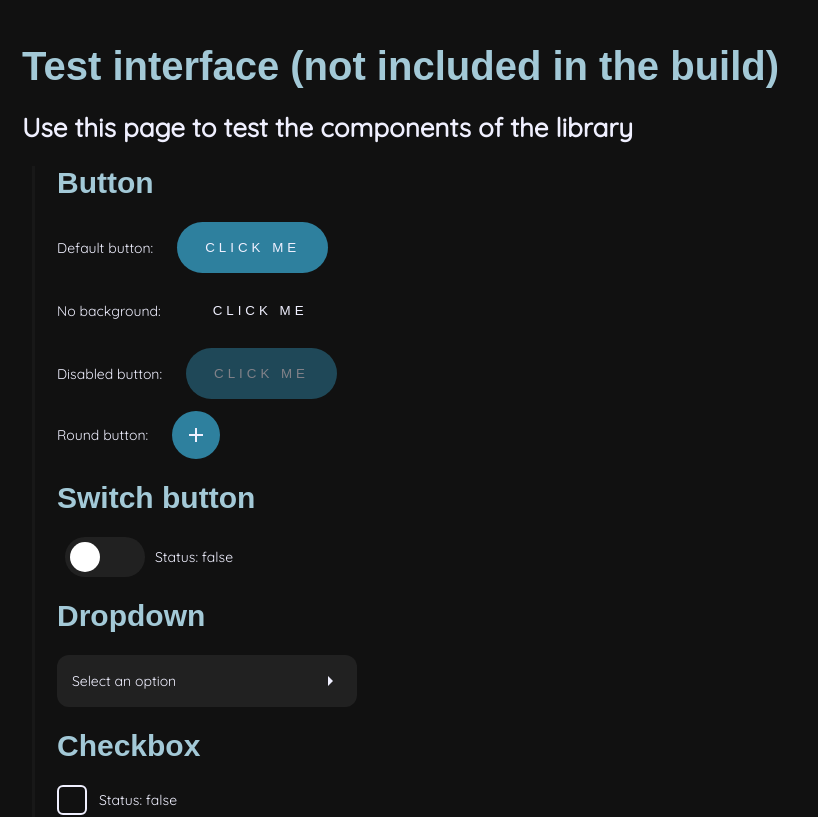
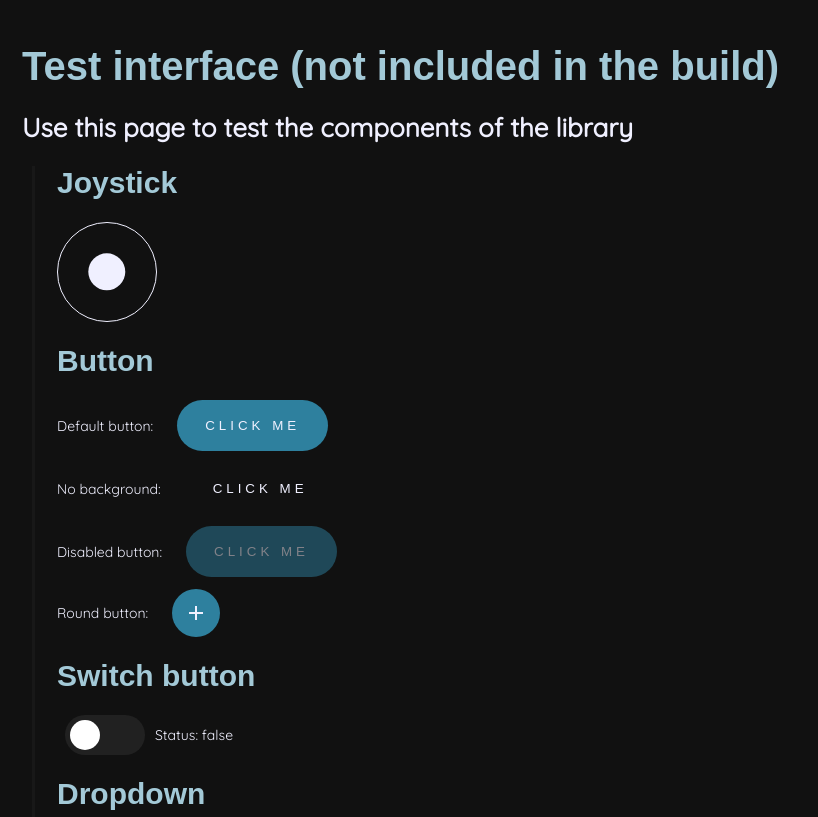
Before and after one commit to NicoloCavalli95horses/ui-lib, a Vue app: page / in a window 1280 px wide. Shown: the top 817 px of the page, without its empty margins (0-818 px from the left). Built offline with nearby package versions, Linux system fonts and the light colour scheme; a web font is replaced by a local one.

Commit message:
joystick compomnent

```diff
--- a/package.json
+++ b/package.json
@@ -3,7 +3,7 @@
   "version": "0.0.24",
   "license": "MIT",
   "description": "Library of base UI components",
-  "keywords": ["component", "library", "vue"],
+  "keywords": ["component", "library", "vue", "ui", "design"],
   "type": "module",
   "files": ["dist"],
   "main": "./dist/lib.umd.cjs",
--- /dev/null
+++ b/src/components/Joystick.vue
@@ -0,0 +1,115 @@
+<template>
+  <div
+    class="joystick-main"
+    ref="main_ref"
+    @pointerdown="onPointerStart"
+    @pointermove="onPointerMove"
+  >
+    <div class="cursor" :style="{ 'transform': translate }" />
+  </div>
+</template>
+
+<script setup>
+// ==============================
+// Import
+// ==============================
+import {
+  ref,
+  computed,
+  onMounted,
+  onUnmounted
+} from "vue";
+
+// ==============================
+// Props and emits
+// ==============================
+const emit = defineEmits([
+  'move',
+])
+
+// ==============================
+// Const
+// ==============================
+const x         = ref( 0.5 );
+const y         = ref( 0.5 );
+const is_down   = ref( false );
+const main_ref  = ref( undefined );
+const main_rect = ref( {} );
+
+const translate = computed(() => {
+  const _x = mapNumber(x.value, 0, 1, -125, 25);
+  const _y = mapNumber(y.value, 0, 1, -125, 25);
+  return `translate(${_x}%, ${_y}%)`;
+});
+
+// ==============================
+// Functions
+// ==============================
+function onPointerStart(ev) {
+  is_down.value = true;
+  updateHandlePosition(ev.touches ? ev.touches[0] : ev);
+}
+function onPointerMove(ev) {
+  if (is_down.value) {
+    updateHandlePosition(ev.touches ? ev.touches[0] : ev);
+  }
+}
+function onPointerUp() {
+  is_down.value = false;
+  resetHandlePosition();
+}
+
+function updateHandlePosition(ev) {
+  x.value = mapNumber(ev.clientX, main_rect.value.x, main_rect.value.outMaxX, 0, 1);
+  y.value = mapNumber(ev.clientY, main_rect.value.y, main_rect.value.outMaxY, 0, 1);
+  emit("move", { x: x.value, y: y.value });
+}
+
+function resetHandlePosition() {
+  x.value = 0.5;
+  y.value = 0.5;
+  emit("move", { x: 0.5, y: 0.5 });
+}
+
+function mapNumber(value, inMin, inMax, outMin, outMax) {
+  const clampedValue = Math.min(Math.max(value, inMin), inMax);
+  const percentage = (clampedValue - inMin) / (inMax - inMin);
+  return percentage * (outMax - outMin) + outMin;
+}
+
+// ==============================
+// Life cycle
+// ==============================
+onMounted( () => {
+  window.addEventListener('pointerup', onPointerUp);
+  main_rect.value = main_ref.value.getBoundingClientRect();
+  main_rect.value.outMaxX = main_rect.value.x + main_rect.value.width;
+  main_rect.value.outMaxY = main_rect.value.y + main_rect.value.height;
+})
+
+onUnmounted( () => {
+  window.removeEventListener('pointerup', onPointerUp);
+})
+
+
+</script>
+
+<style lang="scss" scoped>
+.joystick-main {
+  width: 100%;
+  height: 100%;
+  border-radius: 50%;
+  border: 1px solid var(--white);
+  position: relative;
+  box-sizing: border-box;
+  .cursor {
+    width: 38.19%;
+    height: 38.19%;
+    position: absolute;
+    border-radius: 50%;
+    top: 50%;
+    left: 50%;
+    background-color: var(--white);
+  }
+}
+</style>
--- a/src/components/Modal.vue
+++ b/src/components/Modal.vue
@@ -15,7 +15,7 @@
           <h3>
             <slot name="header" />
           </h3>
-          <div class="pointer" @click="emit('close')">
+          <div v-if="close_btn" class="pointer" @click="emit('close')">
             <svg><use href="#x"></use></svg>
           </div>
         </header>
@@ -45,7 +45,6 @@ import {
 // Props
 // ==============================
 const props = defineProps({
-  title: String,
   width: String,
   height: String,
   max_width: String,
@@ -55,8 +54,6 @@ const props = defineProps({
   click_out_close: Boolean,
   full_size: Boolean,
   close_btn: Boolean,
-  no_scrollbar: Boolean,
-  no_scrollable_padding: Boolean,
 });
 
 const emit = defineEmits([
--- a/src/view/Library.vue
+++ b/src/view/Library.vue
@@ -4,6 +4,9 @@
     <h2>Use this page to test the components of the library</h2>
 
     <div class="list">
+      <h3 id="joystick">Joystick</h3>
+      <div style="width: 100px; height: 100px;"><Joystick /></div>
+
       <h3 id="button">Button</h3>
       <div class="flex-center start">
         <p class="r-24">Default button:</p>
@@ -61,6 +64,7 @@ import Modal     from '../components/Modal.vue';
 import DropDown  from '../components/DropDown.vue';
 import Checkbox  from '../components/Checkbox.vue';
 import SwitchBtn from '../components/SwitchBtn.vue';
+import Joystick  from '../components/Joystick.vue';
 
 
 // ==============================
```
